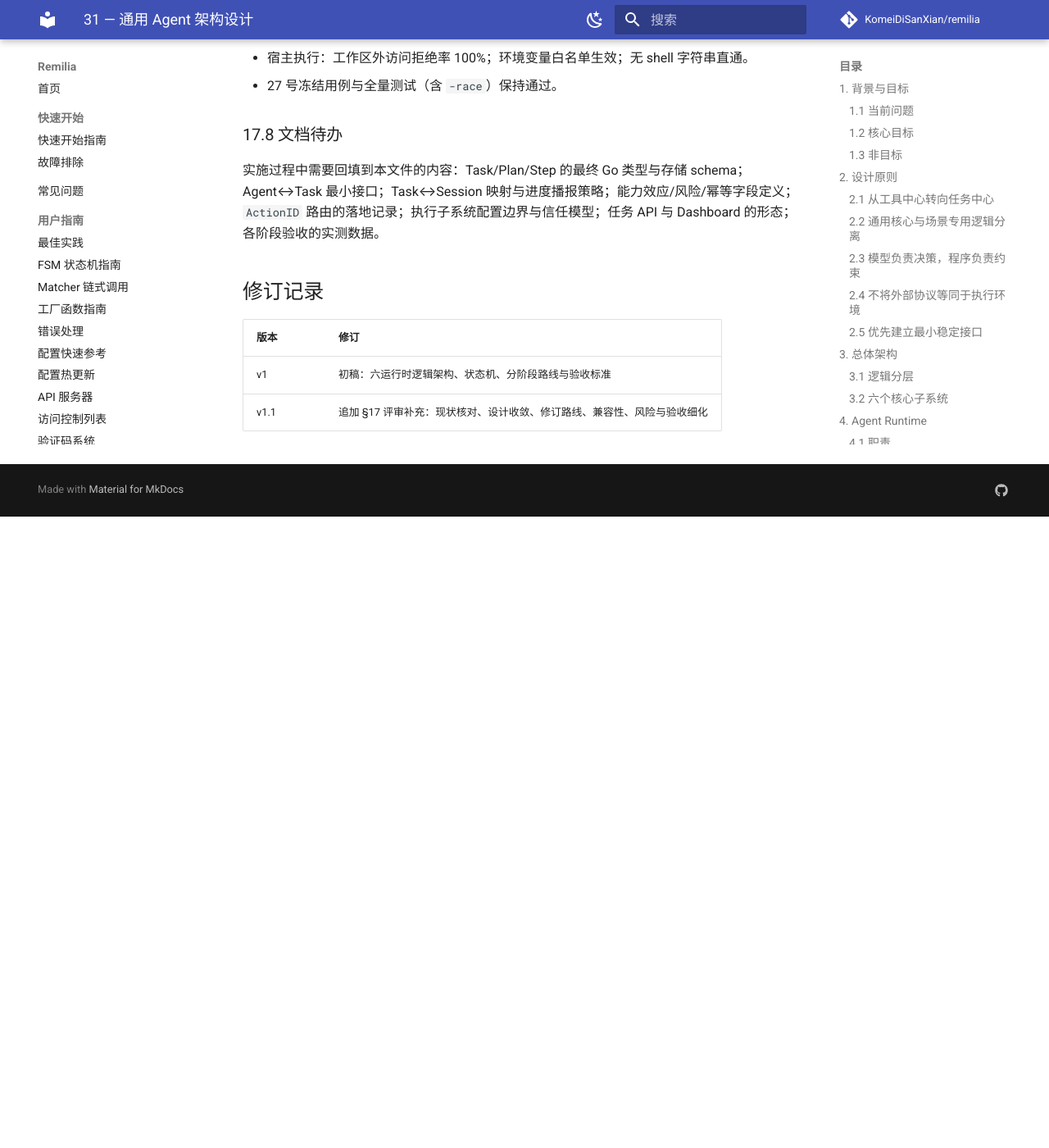
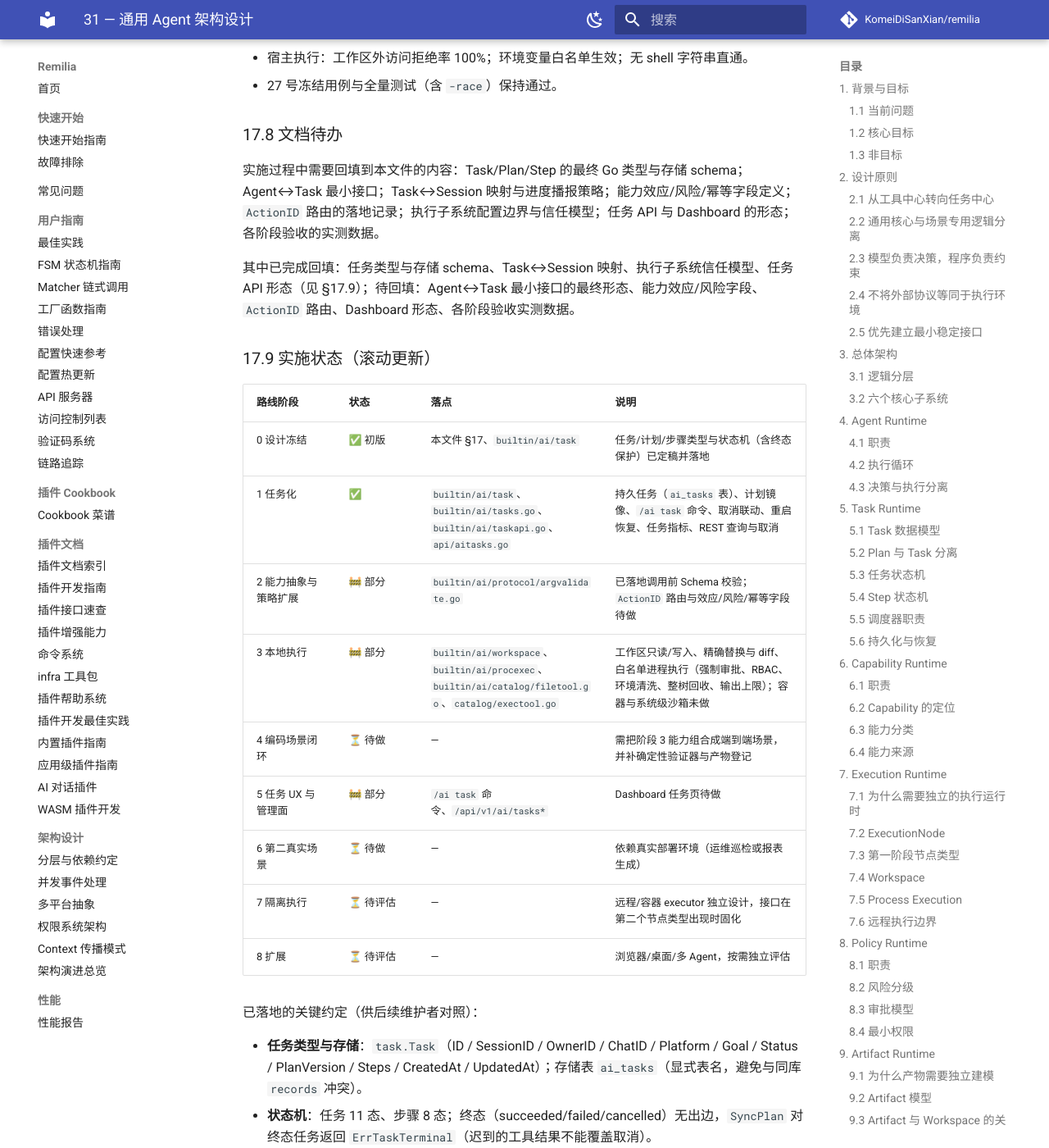
Before and after one commit to KomeiDiSanXian/remilia, an MkDocs documentation site: the page built from docs/notes/31-ai-agent.md, in a window 1280 px wide and 1400 px high, scrolled down 35119 px. Shown: the whole window at 82% size. Built offline with MkDocs 1.6.1 and Material for MkDocs 9.7.7, drawn with Linux system fonts in a browser that asks for light colours; comment, search, counter and statistics services are not loaded; before the commit the page ends 35749 px from its top, so only the background shows below that; some of the changed text lies outside the part shown.

Commit message:
docs(notes): record the implementation status of the agent roadmap
Section 17.9 tracks which roadmap stages are implemented (task records, workspace reads and writes, guarded process execution, task commands and API) and which remain (ActionID routing, deterministic verifier and artifacts, dashboard page, second scenario, isolated execution). It also pins the key conventions for future maintainers: task type and ai_tasks schema, terminal-state protection, task-to-session mapping, restart recovery, and the execution trust model.

```diff
--- a/docs/notes/31-ai-agent.md
+++ b/docs/notes/31-ai-agent.md
@@ -1261,9 +1261,34 @@ Remilia 的 AI 插件应演进为通用 Agent 平台，但这一演进不应表
 
 实施过程中需要回填到本文件的内容：Task/Plan/Step 的最终 Go 类型与存储 schema；Agent↔Task 最小接口；Task↔Session 映射与进度播报策略；能力效应/风险/幂等字段定义；`ActionID` 路由的落地记录；执行子系统配置边界与信任模型；任务 API 与 Dashboard 的形态；各阶段验收的实测数据。
 
+其中已完成回填：任务类型与存储 schema、Task↔Session 映射、执行子系统信任模型、任务 API 形态（见 §17.9）；待回填：Agent↔Task 最小接口的最终形态、能力效应/风险字段、`ActionID` 路由、Dashboard 形态、各阶段验收实测数据。
+
+### 17.9 实施状态（滚动更新）
+
+| 路线阶段 | 状态 | 落点 | 说明 |
+|---|---|---|---|
+| 0 设计冻结 | ✅ 初版 | 本文件 §17、`builtin/ai/task` | 任务/计划/步骤类型与状态机（含终态保护）已定稿并落地 |
+| 1 任务化 | ✅ | `builtin/ai/task`、`builtin/ai/tasks.go`、`builtin/ai/taskapi.go`、`api/aitasks.go` | 持久任务（`ai_tasks` 表）、计划镜像、`/ai task` 命令、取消联动、重启恢复、任务指标、REST 查询与取消 |
+| 2 能力抽象与策略扩展 | 🚧 部分 | `builtin/ai/protocol/argvalidate.go` | 已落地调用前 Schema 校验；`ActionID` 路由与效应/风险/幂等字段待做 |
+| 3 本地执行 | 🚧 部分 | `builtin/ai/workspace`、`builtin/ai/procexec`、`builtin/ai/catalog/filetool.go`、`catalog/exectool.go` | 工作区只读/写入、精确替换与 diff、白名单进程执行（强制审批、RBAC、环境清洗、整树回收、输出上限）；容器与系统级沙箱未做 |
+| 4 编码场景闭环 | ⏳ 待做 | — | 需把阶段 3 能力组合成端到端场景，并补确定性验证器与产物登记 |
+| 5 任务 UX 与管理面 | 🚧 部分 | `/ai task` 命令、`/api/v1/ai/tasks*` | Dashboard 任务页待做 |
+| 6 第二真实场景 | ⏳ 待做 | — | 依赖真实部署环境（运维巡检或报表生成） |
+| 7 隔离执行 | ⏳ 待评估 | — | 远程/容器 executor 独立设计，接口在第二个节点类型出现时固化 |
+| 8 扩展 | ⏳ 待评估 | — | 浏览器/桌面/多 Agent，按需独立评估 |
+
+已落地的关键约定（供后续维护者对照）：
+
+- **任务类型与存储**：`task.Task`（ID / SessionID / OwnerID / ChatID / Platform / Goal / Status / PlanVersion / Steps / CreatedAt / UpdatedAt）；存储表 `ai_tasks`（显式表名，避免与同库 `records` 冲突）。
+- **状态机**：任务 11 态、步骤 8 态；终态（succeeded/failed/cancelled）无出边，`SyncPlan` 对终态任务返回 `ErrTaskTerminal`（迟到的工具结果不能覆盖取消）。
+- **Task ↔ Session**：任务按 `platform:chatID:userID` 归属；计划动作（create_plan / update_plan_step）在调用点镜像到任务；取消有三个入口（`/ai stop`、`/ai plan cancel`、`/ai task cancel`）且都会同时取消计划与任务。
+- **重启恢复**：启动时把 running/planning 任务置为 interrupted，下一次计划推进回到 running，不重放步骤。
+- **执行信任模型**：能力默认关闭；`workspace_roots` 开启只读，`workspace_allow_write` 开启写入（强制审批 + `ai.file.write`），`exec_allowlist` 开启进程执行（强制审批 + `ai.exec.run`、命令白名单、环境变量白名单、工作区工作目录、整树回收）。
+
 ## 修订记录
 
 | 版本 | 修订 |
 |------|------|
 | v1 | 初稿：六运行时逻辑架构、状态机、分阶段路线与验收标准 |
 | v1.1 | 追加 §17 评审补充：现状核对、设计收敛、修订路线、兼容性、风险与验收细化 |
+| v1.2 | 追加 §17.9 实施状态：任务化、工作区、受控进程执行、任务 API 的落地记录与剩余阶段状态 |
```
